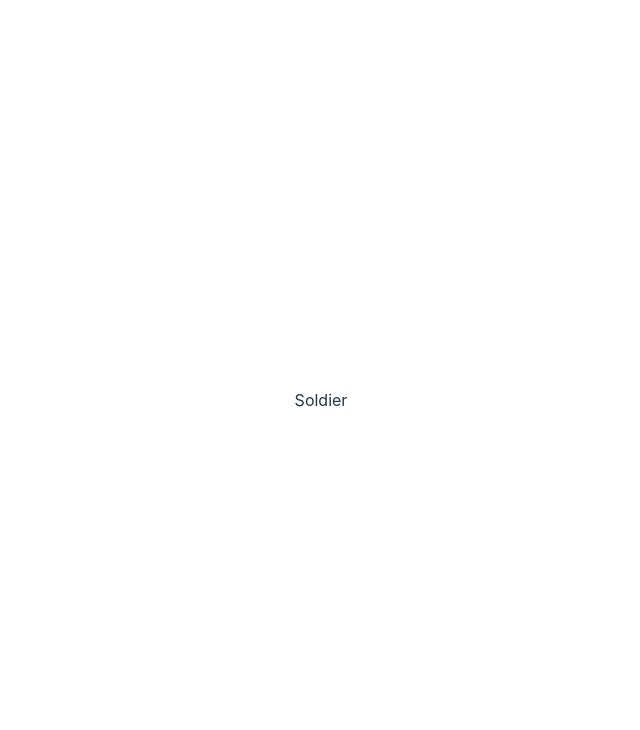
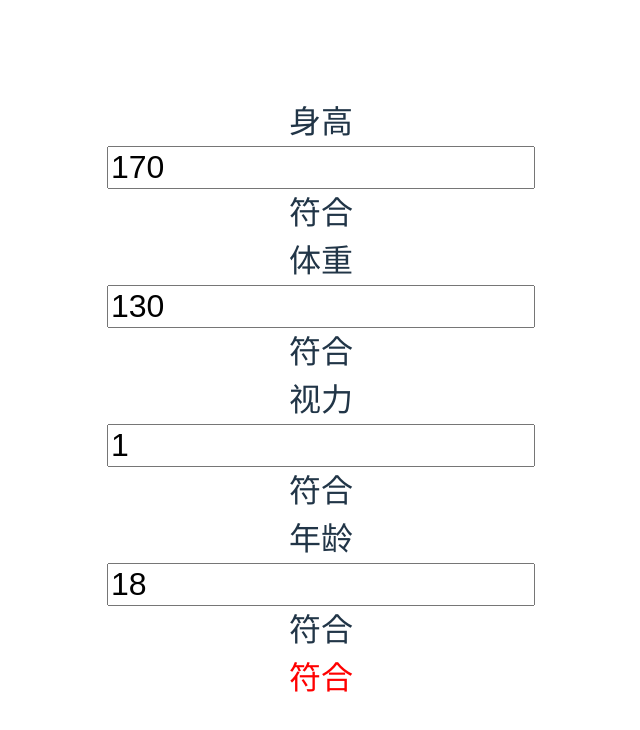
Before and after one commit to wrule/go-yzz, a React (Vite) app: page / in a window 1280 px wide. Shown: the top 730 px of the page, without its empty margins (319-959 px from the left). Built offline with nearby package versions, Linux system fonts and the light colour scheme.

Commit message:
征兵完成

```diff
--- a/src/Soldier.tsx
+++ b/src/Soldier.tsx
@@ -1,11 +1,114 @@
-// 士兵征兵要求三项
+import { useState } from 'react';
+// 士兵征兵要求四项
 // 1.身高 在 [170, 200]
 // 2.体重 在 [130, 180]
 // 3.视力 在 [1.0, 2.0]
 // 4.年龄 在 [18, 35]
 // 请你仿造健康计算器实现一个征兵要求计算器
-import { useState } from 'react';
 
 export default function() {
-  return <div>Soldier</div>;
+    const [height , setHeight] = useState<number>(170)
+    const [weight , setWeight] = useState<number>(130)
+    const [sight , setSight] = useState<number>(1.0)
+    const [age , setAge] = useState<number>(18)
+
+  return  <div>
+  <div style={{ fontSize: '32px' }}>身高</div>
+  <div>
+    <input
+      value={height}
+      onChange={(e) => setHeight(Number(e.target.value))}
+      type="number"
+      placeholder="请输入你的身高"
+      style={{ fontSize: '32px' }}
+    />
+  </div>
+  <div>
+    <span style={{ fontSize: '32px' }}>{Height(height)}</span>
+  </div>
+  <div style={{ fontSize: '32px' }}>体重</div>
+  <div>
+  <input
+      value={weight}
+      onChange={(e) => setWeight(Number(e.target.value))}
+      type="number"
+      placeholder="请输入你的体重"
+      style={{ fontSize: '32px' }}
+    />
+  </div>
+  <div>
+  <span style={{ fontSize: '32px' }}>{Weight(weight)}</span>
+  </div>
+  <div style={{ fontSize: '32px' }}>视力</div>
+  <div>
+    <input
+      value={sight}
+      onChange={(e) => setSight(Number(e.target.value))}
+      type="number"
+      step="any"
+      placeholder="请输入你的视力"
+      style={{ fontSize: '32px' }}
+    />
+  </div>
+  <div>
+  <span style={{ fontSize: '32px' }}>{Sight(sight)}</span>
+  </div>
+  <div style={{ fontSize: '32px' }}>年龄</div>
+  <div>
+    <input
+      value={age}
+      onChange={(e) => setAge(Number(e.target.value))}
+      type="number"
+      placeholder="请输入你的体重"
+      style={{ fontSize: '32px' }}
+    />
+  </div>
+  <div>
+    <span style={{ fontSize: '32px' }}>{Age(age)}</span>
+  </div>
+  <div style={{ color:'red' , fontSize: '32px' }}>{Result(height, weight, sight, age )}</div>
+</div>;
 }
+// 士兵征兵要求四项
+// 1.身高 在 [170, 200]
+// 2.体重 在 [130, 180]
+// 3.视力 在 [1.0, 2.0]
+// 4.年龄 在 [18, 35]
+// 请你仿造健康计算器实现一个征兵要求计算器
+function Height(height :number)  {
+   return height >= 170 && height <= 200  ? '符合': '不符合'
+}
+function Weight(weight :number){
+    return weight >= 130 && weight <= 180 ? '符合': '不符合'
+}
+function Sight(sight :number){
+    return sight >= 1.0 && sight <= 2.0 ? '符合': '不符合'
+}
+function Age(age :number){
+    return age >= 18 && age <= 35 ? '符合': '不符合'
+}
+
+function Result(height :number, weight :number, sight :number, age :number){
+    const ResultHeight = Height(height);
+    const ResultWeight = Weight(weight);
+    const ResultSight = Sight(sight);
+    const ResultAge = Age(age);
+    let count = 0;
+    if( ResultHeight == '符合'){
+        count++;
+    }
+    if( ResultWeight == '符合'){
+        count++;
+    }
+    if( ResultSight == '符合'){
+        count++;
+    }
+    if( ResultAge == '符合'){
+        count++;
+    }
+   if (count == 4){
+    return '符合' ;
+   }else{
+    return '不符合';
+   }
+}
```
